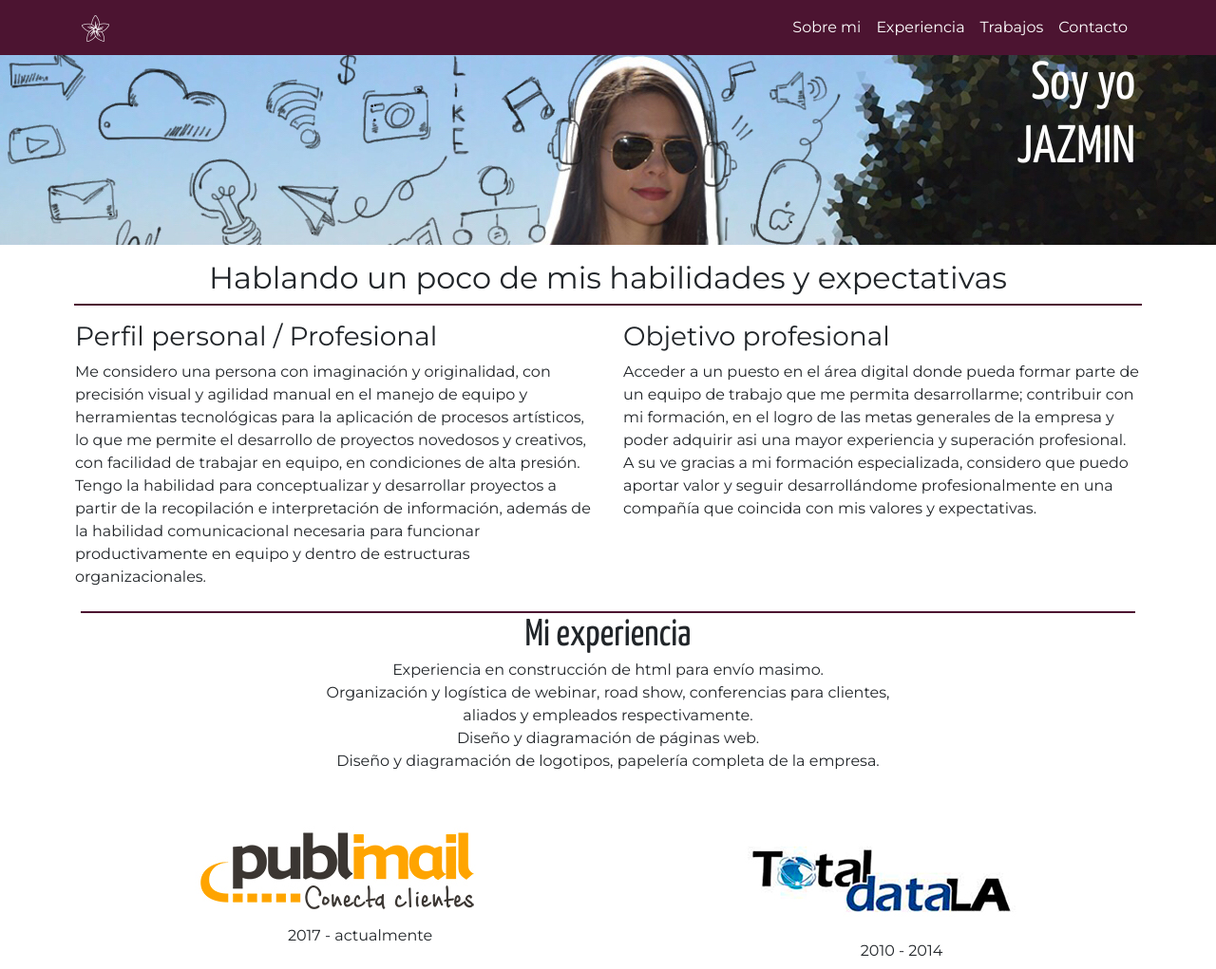
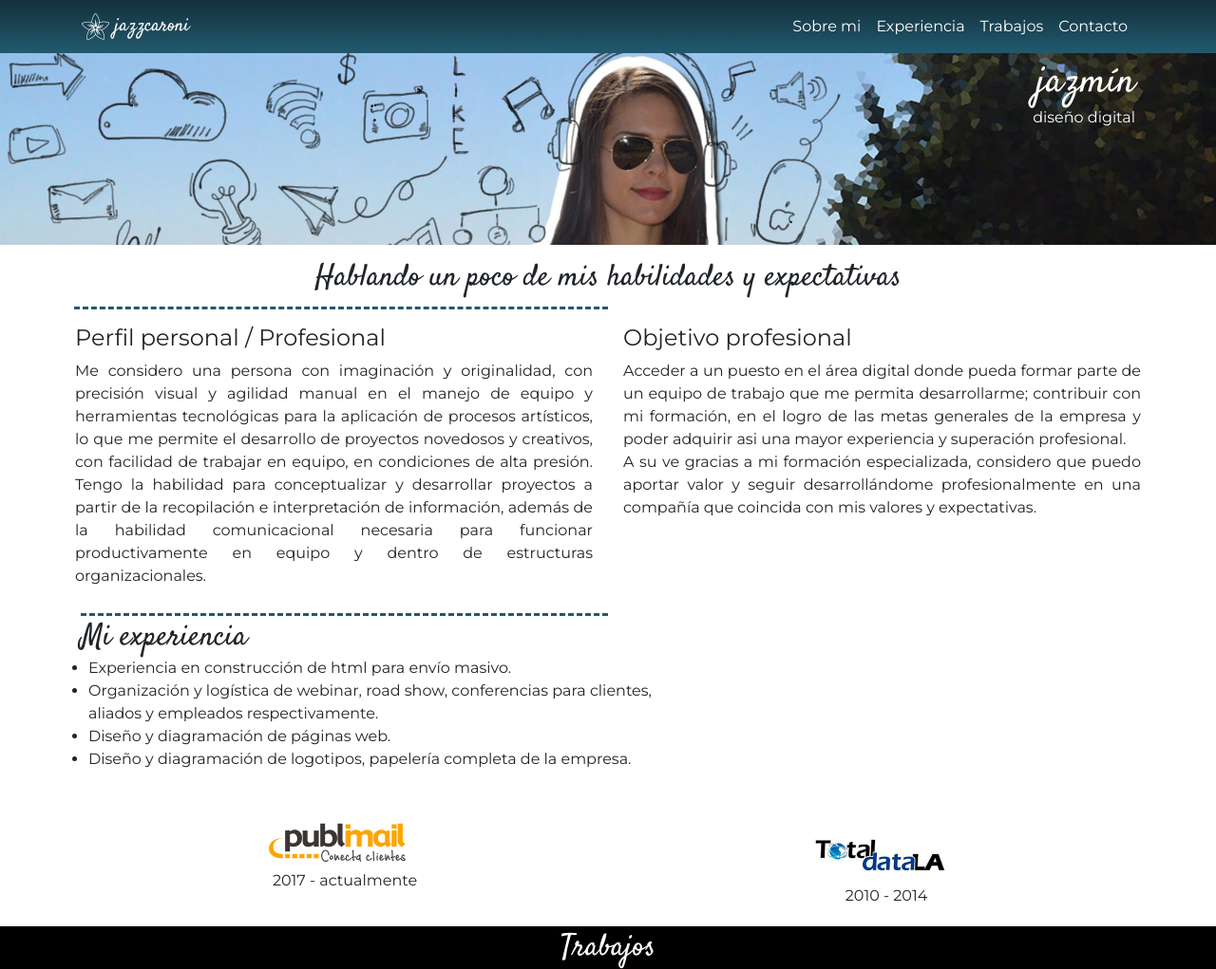
Before and after one commit to Jazzcaroni/portafolio, a plain HTML site: page index.html in a window 1280 px wide. Shown: the top 1021 px of the page at 95% size. Drawn offline with nearby package versions, Linux system fonts and the light colour scheme; a script that the page names is missing.

Commit message:
cambio de colores

```diff
--- a/assets/css/style.css
+++ b/assets/css/style.css
@@ -11,17 +11,30 @@ body * {
 
 
 h1 {
-	font-family: 'Yanone Kaffeesatz', sans-serif;
+	font-family: 'Satisfy', cursive;
+}
+h2 {
+  font-family: 'Satisfy', cursive;
+}
+.jazz {
+  font-family: 'Satisfy', cursive;
+}
+
+#degradado {
+background: -webkit-linear-gradient(#13303b, #22596e); /* For Safari 5.1 to 6.0 */
+background: -o-linear-gradient(#13303b, #22596e); /* For Opera 11.1 to 12.0 */
+background: -moz-linear-gradient(#13303b, #22596e); /* For Firefox 3.6 to 15 */
+background: linear-gradient(#13303b, #22596e,); /* Standard syntax */
 }
 .color	{
 
-	background-color: #4c1431;
+	background-color: #22596e;
 	color: #ffffff;
 }
 
 .trabajos	{
 
-	background-color: #4c1431;
+	background-color: #000;
 	color: #ffffff;
 }
 .soyjaz {
@@ -36,8 +49,10 @@ h1 {
 }
 
  hr {
- 	height: 2px;
-	background-color: #4c1431;
+ 	height: 3px;
+  text-align: center;
+  width: 50%;
+  border-bottom:#22596e dashed 3px;
  }
 
 p.card-text {
--- a/index.html
+++ b/index.html
@@ -8,7 +8,7 @@
   <meta name="description" content="Landing donde muestro mi portafolio de trabajos">
   <meta name="viewport" content="width=device-width, initial-scale=1.0">
   <link rel="stylesheet" href="https://use.fontawesome.com/releases/v5.8.2/css/all.css" integrity="sha384-oS3vJWv+0UjzBfQzYUhtDYW+Pj2yciDJxpsK1OYPAYjqT085Qq/1cq5FLXAZQ7Ay" crossorigin="anonymous">
-  <link href="https://fonts.googleapis.com/css?family=Montserrat:200,400,600,700|Yanone+Kaffeesatz:400,700" rel="stylesheet">
+  <link href="https://fonts.googleapis.com/css?family=Montserrat:200,400,600,700|Pacifico|Satisfy|Yanone+Kaffeesatz:400,700&display=swap" rel="stylesheet">
   <link rel="stylesheet" href="https://stackpath.bootstrapcdn.com/bootstrap/4.3.1/css/bootstrap.min.css" integrity="sha384-ggOyR0iXCbMQv3Xipma34MD+dH/1fQ784/j6cY/iJTQUOhcWr7x9JvoRxT2MZw1T" crossorigin="anonymous">
   <!--- Mi estilo---->
 
@@ -17,11 +17,11 @@
 <body>
 
 	<!---- Nav bar ---->
-  <nav class="navbar navbar-expand-lg navbar-light color col-sm-12 fixed-top">
+  <nav id="degradado" class="navbar navbar-expand-lg navbar-light color col-sm-12 fixed-top">
     <div class="container text-white">
 
 
-      <a class="navbar-brand" href="#"><img src="assets/img/favicon.png"></a>
+      <a class="navbar-brand jazz text-white" href="#"><img src="assets/img/favicon.png"> jazzcaroni</a>
       <button class="navbar-toggler" type="button" data-toggle="collapse" data-target="#navbarNav" aria-controls="navbarNav" aria-expanded="false" aria-label="Toggle navigation">
        <span> <i class="fas fa-bars"></i></span>
      </button>
@@ -38,7 +38,7 @@
         </li>
 
         <li class="nav-item">
-          <a class="nav-link text-white" href="#contacto" >Contacto</a>
+          <a class="nav-link text-white" href="#contacto">Contacto</a>
         </li>
       </ul>
     </div>
@@ -50,8 +50,8 @@
 
 	<div class="container img-fluid pt-2 mt-5">
 
-    <h1> <p class="display-4">Soy yo</p> <p class="display-4">JAZMIN</p></h1>
-
+    <h1 class="mt-2"> <p class="display-5">jazmín</h1>
+ <p class="display-5">diseño digital</p>
   </div>
 
 </header>
@@ -61,15 +61,15 @@
 <section id="sobre-mi" class="container sobre-mi p-2 mt-2 d-none d-sm-block" >
   <h2 class="text-center mb-2">Hablando un poco de mis habilidades y expectativas</h2>
   <hr>
-  <div class="row">
+  <div class="row text-justify">
    <div class="col-sm-12 col-md-6 p-3">
-    <h3>Perfil personal / Profesional</h3>
+    <h4>Perfil personal / Profesional</h4>
 
     <p class="mt-2">Me considero una persona con imaginación y originalidad, con precisión visual y agilidad manual en el manejo de equipo y herramientas tecnológicas para la aplicación de procesos artísticos, lo que me permite el desarrollo de proyectos novedosos y creativos, con facilidad de trabajar en equipo, en condiciones de alta presión.
     Tengo la habilidad para conceptualizar y desarrollar proyectos a partir de la recopilación e interpretación de información, además de la habilidad comunicacional necesaria para funcionar productivamente en equipo y dentro de estructuras organizacionales. </p>
   </div>
   <div class="col-sm-12 col-md-6 p-3">
-   <h3>Objetivo profesional</h3>
+   <h4>Objetivo profesional</h4>
    <p class="mt-2">Acceder a un puesto en el área digital donde pueda formar parte de un equipo de trabajo que me permita desarrollarme; contribuir con mi formación, en el  logro de las metas generales de la empresa y poder adquirir asi una mayor experiencia y superación profesional.</p>
    <p>
    A su ve gracias a mi formación especializada, considero que puedo aportar valor y seguir desarrollándome profesionalmente en una compañía que coincida con mis valores y expectativas.</p>
@@ -79,29 +79,30 @@
 
 
 <!---- Experiencia ---->
-<section id="experiencia" class="container experiencia" >
+<section id="experiencia" class="container experiencia">
   <hr>
-  <div class="text-center">
-    <h1 >Mi experiencia</h1>
-
-    <p>Experiencia en construcción de html para envío masimo.</p>
-    <p>Organización y logística de webinar, road show, conferencias para clientes,</br> aliados y empleados respectivamente.</p>
-    <p>Diseño y diagramación de páginas web.</p>
-    <p>Diseño y diagramación de logotipos, papelería completa de la empresa.</p>
+  <div class="text-justify">
+    <h2 class="pt-1">Mi experiencia</h2>
+<ul class="px-2">
+    <li>Experiencia en construcción de html para envío masivo.</li>
+    <li>Organización y logística de webinar, road show, conferencias para clientes,</br> aliados y empleados respectivamente.</li>
+    <li>Diseño y diagramación de páginas web.</li>
+    <li>Diseño y diagramación de logotipos, papelería completa de la empresa.</li>
+  </ul>
   </div>
   <div class="row mt-5 text-center">
     <div class="col-sm-12 col-md-6">
-<img src="assets/img/publimail.jpg" data-toggle="modal" data-target="#publimail">
+<img src="assets/img/publimail.jpg" width="150px" data-toggle="modal" data-target="#publimail">
 
 
-      <p class="pl-5">2017 - actualmente</p>
+      <p class="pl-3">2017 - actualmente</p>
 
 
     </div>
     <div class="col-sm-12 col-md-6 p-3">
-<img src="assets/img/totaldata.jpg" data-toggle="modal" data-target="#totaldata">
+<img src="assets/img/totaldata.jpg" width="150px" data-toggle="modal" data-target="#totaldata">
 
-      <p class="pl-5">2010 - 2014</p>
+      <p class="pl-3">2010 - 2014</p>
 
 
     </div>
@@ -156,8 +157,8 @@
 
 
 <!---- Trabajos ---->
-<section id="trabajos" class="container-fluid trabajos" >
-  <h1 class="text-center"> Trabajos</h1>
+<section id="trabajos" class="container-fluid trabajos mt-1" >
+  <h2 class="text-center pt-1"> Trabajos</h2>
 
 	<div class="row card-deck p-4">
 
@@ -305,10 +306,10 @@
 <!---carousel--->
 <section class="container">
 
-  <div class="container my-5 py-3 d-none d-sm-block">
+  <div class="container my-5 py-1 d-none d-sm-block">
     <div class="row">
       <div class="col-4 p-4 text-right">
-        <h1 class="align-middle">Logotipos:</h1>
+        <h2 class="align-middle">Logotipos:</h2>
 
       </div>
       <div class="col-8 bg-white text-white rounded pt-4 pb-5">
@@ -363,7 +364,7 @@
 
     </div>
 
-<hr>
+<hr class="text-center">
   </div>
 
 </section>
@@ -371,7 +372,7 @@
 <section id="contacto" class="contacto mt-3" >
 
 
-  <h1 class="text-center">CONTACTO</h1>
+  <h2 class="text-center">Contacto</h2>
 
   <div class="typeform-widget" data-url="https://jazminramirez887399.typeform.com/to/RMbydT" data-transparency="50" data-hide-headers=true data-hide-footer=true style="width: 100%; height: 350px;"></div> <script> (function() { var qs,js,q,s,d=document, gi=d.getElementById, ce=d.createElement, gt=d.getElementsByTagName, id="typef_orm", b="https://embed.typeform.com/"; if(!gi.call(d,id)) { js=ce.call(d,"script"); js.id=id; js.src=b+"embed.js"; q=gt.call(d,"script")[0]; q.parentNode.insertBefore(js,q) } })() </script> <div style="font-family: Sans-Serif;font-size: 12px;color: #999;opacity: 0.5; padding-top: 5px;"> powered by <a href="https://admin.typeform.com/signup?utm_campaign=RMbydT&utm_source=typeform.com-13930688-Basic&utm_medium=typeform&utm_content=typeform-embedded-poweredbytypeform&utm_term=ES" style="color: #999" target="_blank">Typeform</a> </div>
 
@@ -379,10 +380,10 @@
 
 
 <!---- Footer ---->
-<footer class="container-fluid color text-white align-middle text-center py-4">
+<footer id="degradado" class="container-fluid color text-white align-middle text-center py-4">
 	<div class="row">
    <div class="col-sm-12 col-md-6">
-     <h1 class="text-center">Jazmin </h1>
+     <h1 class="text-center">jazmín </h1>
    </div>
 
    <div class="col-sm-12 col-md-6 text-center pl-5">
```
Also changed, not shown: 1 other file.
